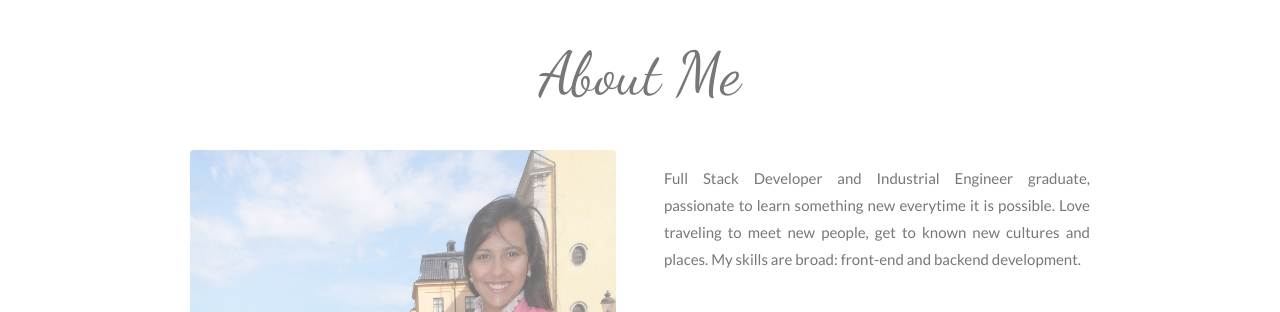
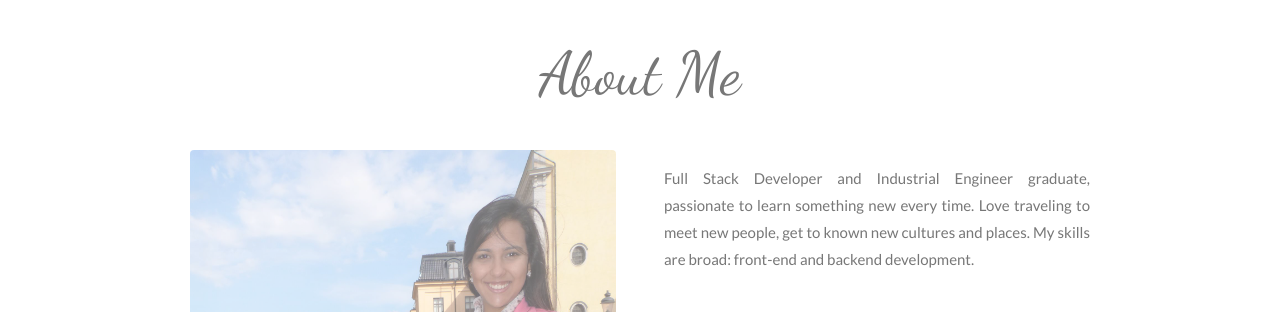
Before and after one commit to verolozada/NewPortfolio, a website: page app/public/index.html in a window 1280 px wide. Shown: the part 854-1166 px from the top of the page. Drawn offline with nearby package versions, Linux system fonts and the light colour scheme; a web font is replaced by a local one.

Commit message:
text changed

```diff
--- a/app/public/index.html
+++ b/app/public/index.html
@@ -51,9 +51,11 @@
                 <img src="images/img.jpg" class="w3-round w3-image w3-opacity w3-hover-opacity-off" alt="Photo of Me" width="500" height="333">
             </div>
             <div class="w3-col m6 w3-padding-large">
-                <p>Full Stack Developer and Industrial Engineer graduate, passionate to learn something new everytime it is
-                    possible. Love traveling to meet new people, get to known new cultures and places. My skills are broad:
-                    front-end and backend development. <br><br>
+                <p>Full Stack Developer and Industrial Engineer graduate, passionate to learn something new every time.
+                    Love traveling to meet new people, get to known new cultures and places. My skills are broad: front-end
+                    and backend development.
+                    <br>
+                    <br>
                     <h4>Technical Skills:</h4>
                     <p>React, React-Native, JavaScript, HTML5, CSS3, Git, Node Js, Materialize, Bootstrap, APIs, Firebase, MySQL,
                         AJAX, REST, MongoDB, jQuery, C, R, SCRUM, Microsoft Office.</p>
```
